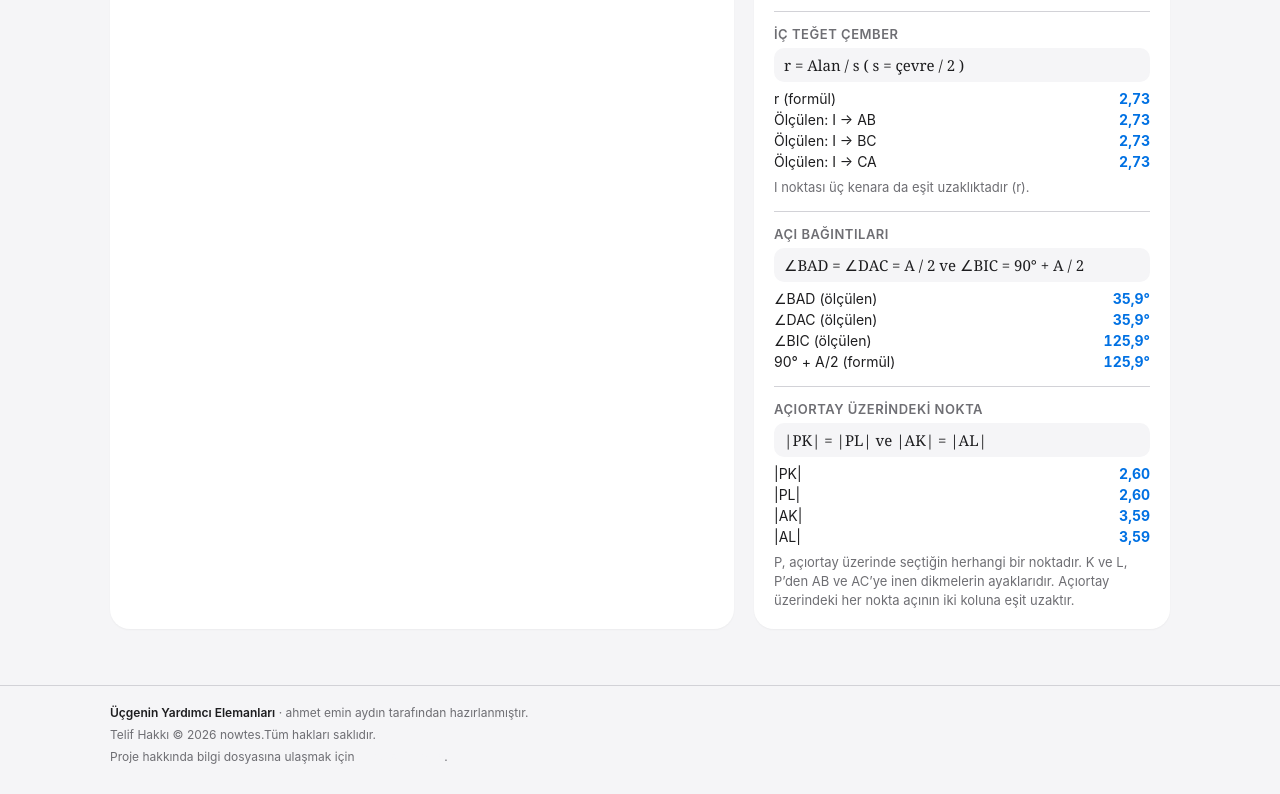
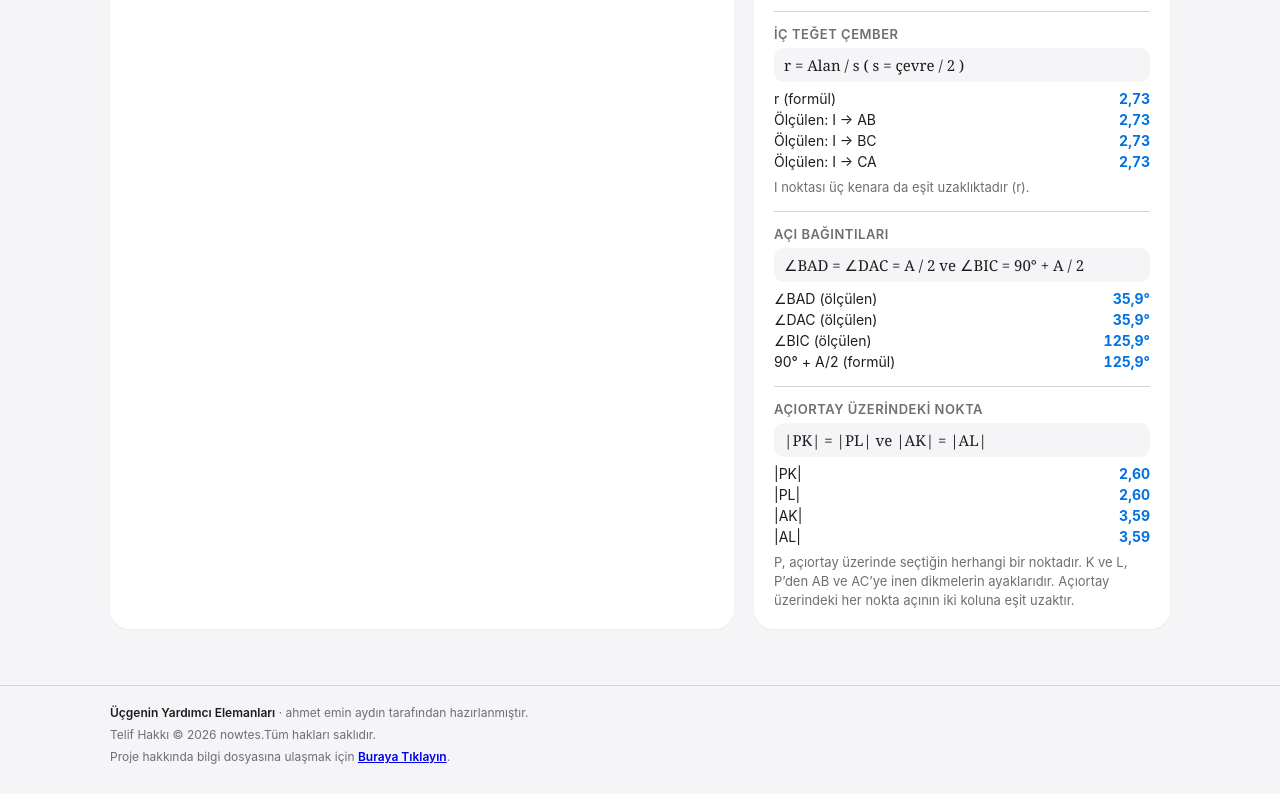
Before and after one commit to nowte/math-application, a plain HTML site: page index.html in a window 1280 px wide. Shown: the part 1051-1845 px from the top of the page. Drawn offline with Linux system fonts and the light colour scheme.

Commit message:
Update index.html

```diff
--- a/index.html
+++ b/index.html
@@ -202,7 +202,7 @@ body.pres .pclose{font-size:calc(14px*var(--pz,1))}
     </div>
   </div>
 </div>
-<footer class="ft"><div class="ftin"><p><b>Üçgenin Yardımcı Elemanları</b> · ahmet emin aydın tarafından hazırlanmıştır.</p><p>Telif Hakkı © 2026 nowtes.Tüm hakları saklıdır.</p><p>Proje hakkında bilgi dosyasına ulaşmak için <a href="https://github.com/nowte/math-application/tree/main" class="readme-link">Buraya Tıklayın</a>.</p></div></footer>
+<footer class="ft"><div class="ftin"><p><b>Üçgenin Yardımcı Elemanları</b> · ahmet emin aydın tarafından hazırlanmıştır.</p><p>Telif Hakkı © 2026 nowtes.Tüm hakları saklıdır.</p><p>Proje hakkında bilgi dosyasına ulaşmak için <b><a href="https://github.com/nowte/math-application/tree/main" class="readmeA-link">Buraya Tıklayın</b></a>.</p></div></footer>
 <script>
 const $=s=>document.querySelector(s);
 const U=40;const mqN=matchMedia('(max-width:600px)');let W=mqN.matches?400:640,H=mqN.matches?440:460;
```
